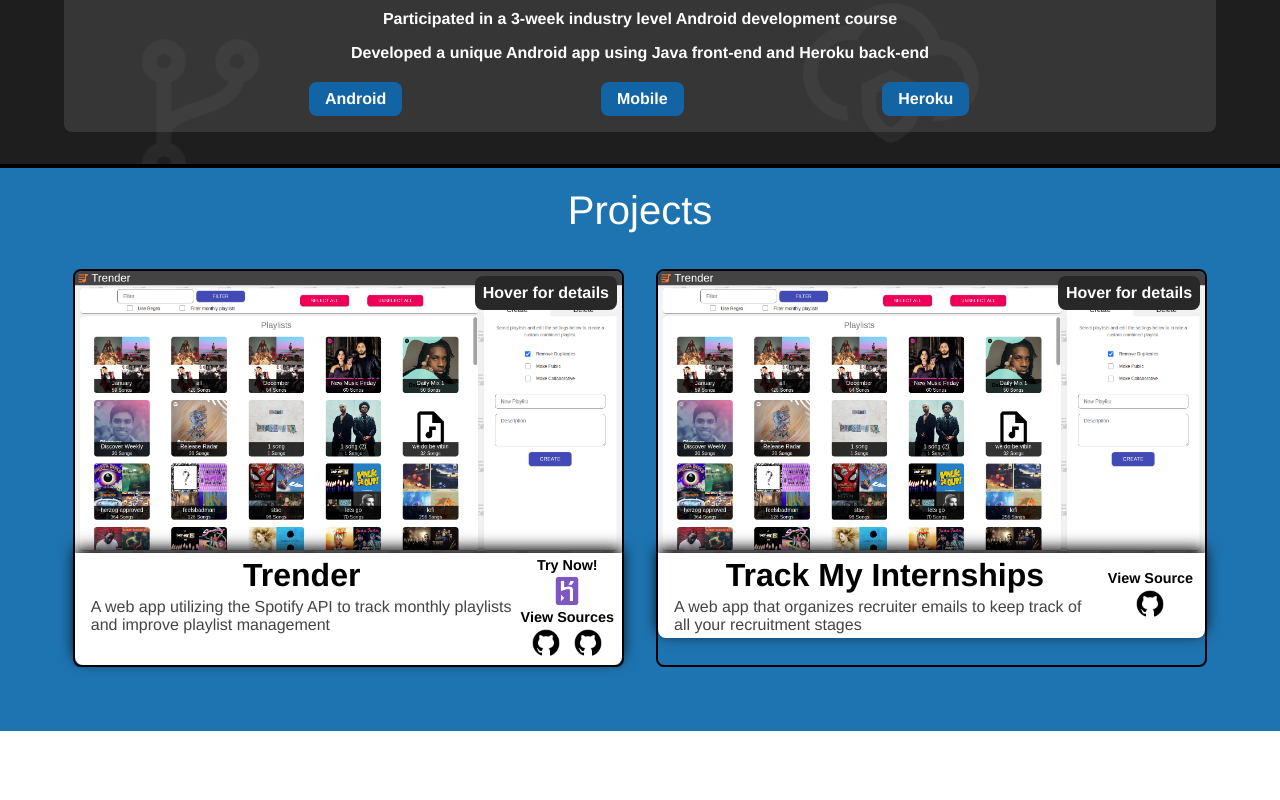
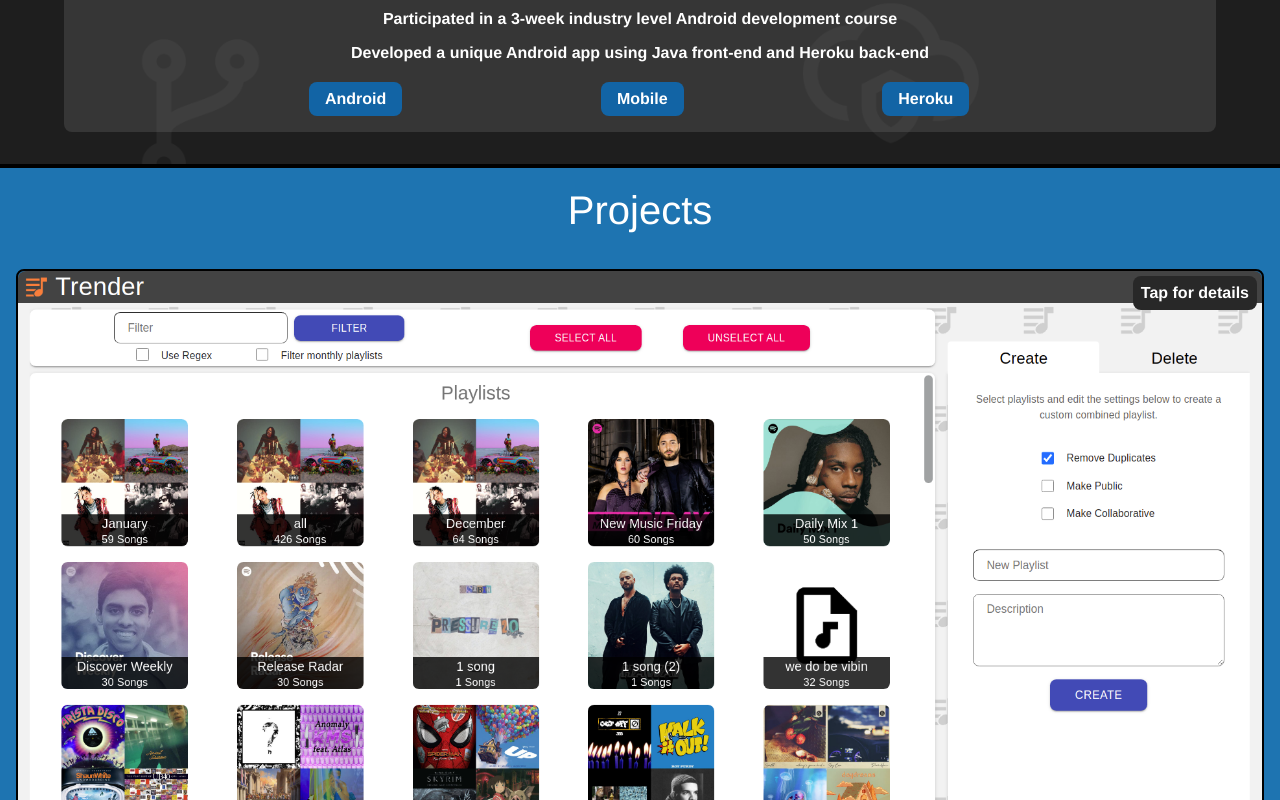
Before and after one commit to va-rau-jo/va-rau-jo.github.io, a React (Create React App) app: page / in a window 1280 px wide. Shown: the part 2000-2800 px from the top of the page. Before the commit the page ends 2731 px from the top, so only its background shows below. Built offline with nearby package versions, Linux system fonts and the light colour scheme.

Commit message:
actually fixed navbar

```diff
--- a/src/components/Projects/Projects.tsx
+++ b/src/components/Projects/Projects.tsx
@@ -70,7 +70,8 @@
                     <div className='projects_item' key={i}>
                         <div className='projects_overlay_container'>
                             <div className='projects_hover_info'>
-                                <span> Hover for details </span>
+                                <span className='projects_hover_info_hover'> Hover for details </span>
+                                <span className='projects_hover_info_tap'> Tap for details </span>
                             </div>
                             <img alt={entry.name} className='projects_img' src='images/trender.png' />
                             {generateOverlay(entry)}
@@ -78,9 +79,7 @@
                         <div className='projects_header_div'>
                             <div className='projects_desc_div'>
                                 <span className='projects_title'> {entry.name} </span>
-                                {/* <div className='projects_description_container'> */}
-                                    <span className='projects_description'> {entry.description} </span>
-                                {/* </div> */}
+                                <span className='projects_description'> {entry.description} </span>
                             </div>
                             <div className='projects_deployed_div'>
                                 {entry.deployed_url ?
--- a/src/components/Projects/styles.scss
+++ b/src/components/Projects/styles.scss
@@ -9,7 +9,6 @@
   display: flex;
   flex-wrap: wrap;
   justify-content: center;
-  width: 95%;
 }
 
 .projects_deployed_div {
@@ -92,6 +91,10 @@
   right: 5px;
 }
 
+.projects_hover_info_tap {
+  display: none;
+}
+
 .projects_img {
   border-radius: $border_radius_top;
   height: 100%;
@@ -110,9 +113,7 @@
 
 // Area for details of project
 .projects_overlay {
-  // TODO: pick color
   background-color: $overlay_bg_color;
-  // background-color: #457fa9;
   border-radius: $border_radius_top;
   bottom: 0;
   color: white;
@@ -275,3 +276,17 @@
   font-weight: bold;
   text-align: center;
 }
+
+@media only screen and (max-device-width: 800px) {
+  .projects_hover_info_hover {
+    display: none;
+  }
+
+  .projects_hover_info_tap {
+    display: block;
+  }
+
+  .projects_item {
+    width: 100%;
+  }
+}
--- a/src/pages/styles.scss
+++ b/src/pages/styles.scss
@@ -107,6 +107,6 @@
   }
 
   .main_navbar {
-    margin: 0;
+    margin: auto;
   }
 }
```
